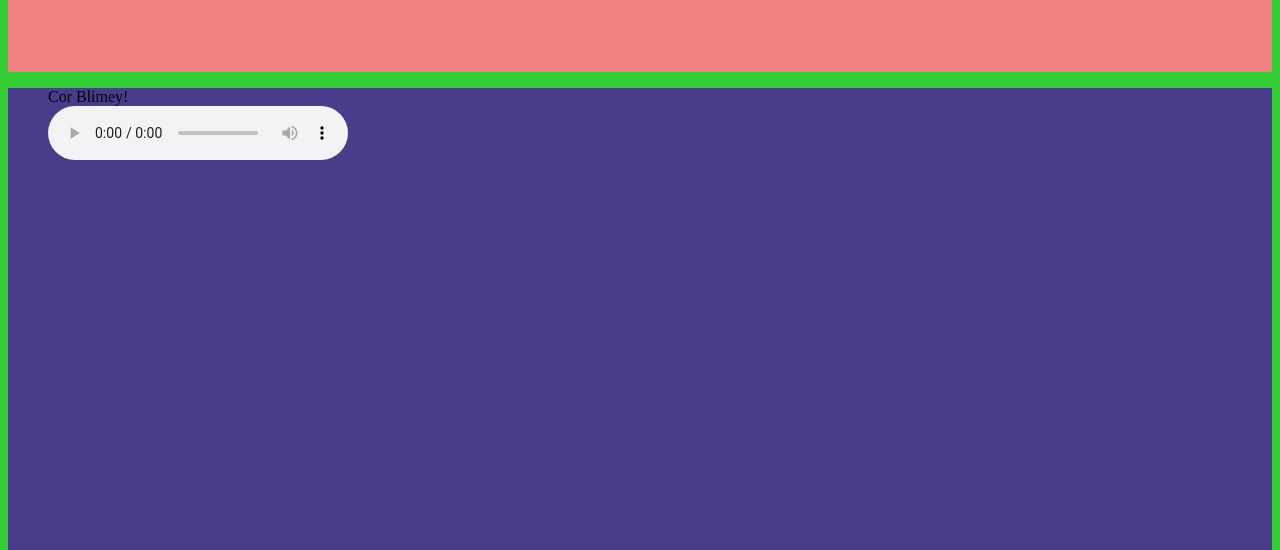
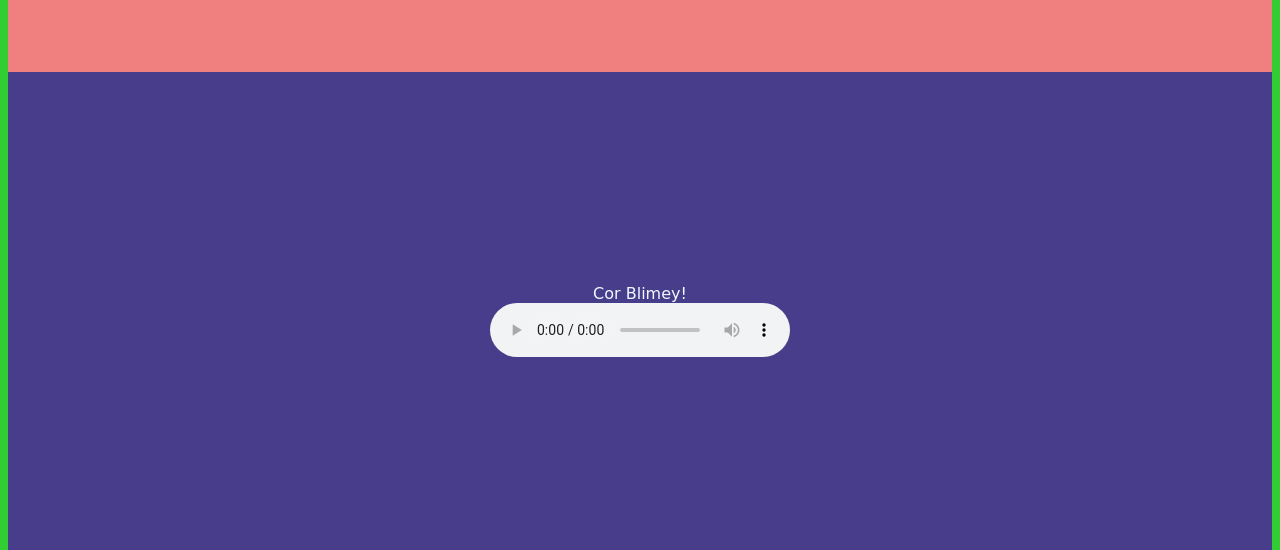
Before and after one commit to kristyl26/flexbox-rundown, a plain HTML site: page worksheet4/index.html in a window 1280 px wide. Shown: the part 1873-2423 px from the top of the page. Drawn offline with Linux system fonts and the light colour scheme.

Commit message:
section 4 audio style

```diff
--- a/worksheet4/styles.css
+++ b/worksheet4/styles.css
@@ -116,6 +116,15 @@ iframe {
 .section-four {
     background-color: darkslateblue;
     height: 500px;
+    display: flex;
+    align-items: center;
+    justify-content: center;
+
+}
+figcaption{
+    font-family:cursive;
+    text-align: center;
+    color:aliceblue;
 
 }
 
```
